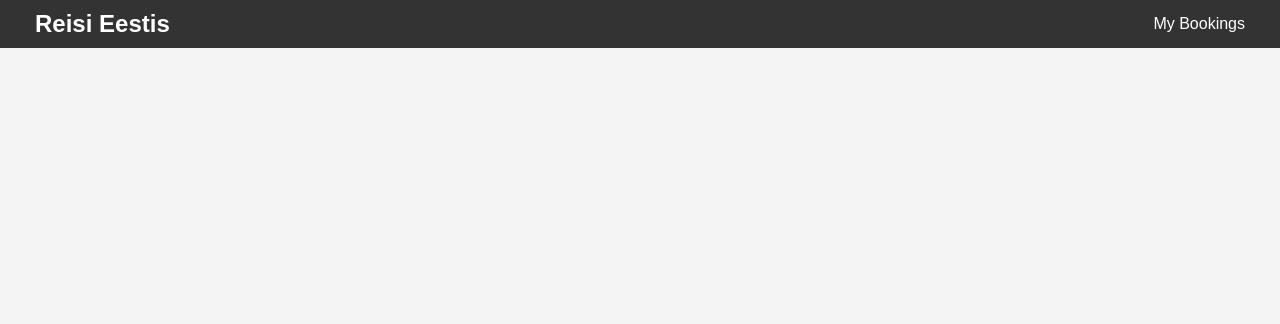
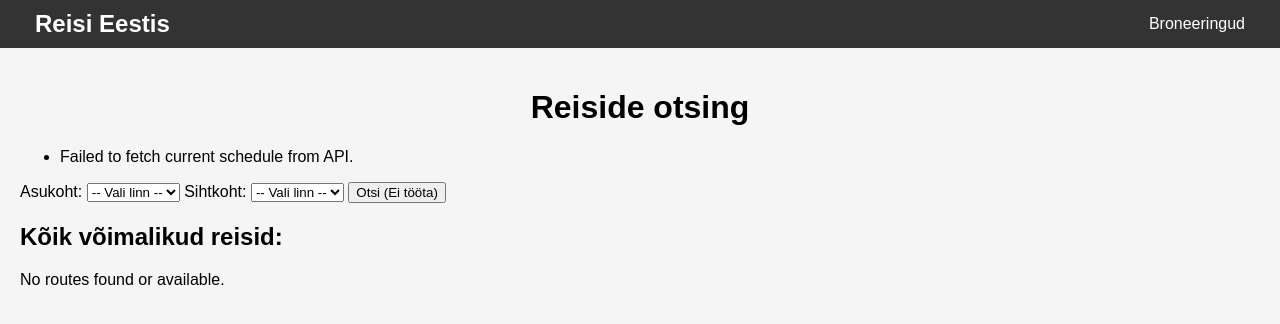
Before and after one commit to R-Kanne/-Novater-Reisi-Eestis, a Flask app: page / in a window 1280 px wide. Shown: the top 324 px of the page. Run offline with Flask 3, Linux system fonts and the light colour scheme.

Commit message:
Frontend main page implementation with some styling

```diff
--- a/app.py
+++ b/app.py
@@ -127,10 +127,17 @@
 
 @app.route('/', methods=['GET','POST'])
 def index():
-    all_routes = get_current_routes_data()
-    if request.method == 'POST':
-        return render_template("index.html")
-    return render_template('index.html')
+    all_routes = get_current_routes_data() # Getting current routes data
+
+    departure_cities, arrival_cities = get_unique_departure_and_arrival_cities(all_routes) # getting valid cities
+
+    return render_template(
+        'index.html',
+        routes=all_routes, # Pass all routes to display
+        request=request, # Keep for future form handling
+        departure_cities=departure_cities,
+        arrival_cities=arrival_cities
+    )
 
 @app.route('/bookings', methods=['GET''POST'])
 def book_route():
--- a/static/styles.css
+++ b/static/styles.css
@@ -1,10 +1,14 @@
-
 body
 {
     font-family: Arial, sans-serif;
     margin: 0;
-    background-color: #f4f4f4;
+    background-color: whitesmoke;
 }
+
+h1:first-of-type {
+    text-align: center;
+}
+
 .navbar
 {
     display: flex;
@@ -14,6 +18,7 @@
     padding: 10px 20px;
     color: white;
 }
+
 .navbar a
 {
     color: white;
@@ -22,10 +27,12 @@
     border-radius: 4px;
     transition: background-color 0.3s ease;
 }
+
 .navbar a:hover
 {
     background-color: #575757;
 }
+
 .navbar-brand
 {
     font-size: 1.5em;
@@ -41,3 +48,22 @@
 {
     padding: 20px;
 }
+
+.route-item
+{
+    background-color:beige;
+    border: 1px solid gray;
+    padding: 10px;
+    margin-bottom: 10px;
+
+}
+
+.route-item > p
+{
+    font-size: large;
+}
+
+.route-item > ul > li
+{
+  margin-bottom: 10px;
+}
--- a/templates/index.html
+++ b/templates/index.html
@@ -1,7 +1,91 @@
 {% extends "layout.html" %}
 
-{% block title %}Reisi Eestis{% endblock %}
+{% block title %}Bus Schedule Search{% endblock %}
 
 {% block content %}
+    <h1>Reiside otsing</h1>
+
+    {% with messages = get_flashed_messages(with_categories=true) %}
+      {% if messages %}
+        <ul class="flashes">
+        {% for category, message in messages %}
+          <li class="{{ category }}">{{ message }}</li>
+        {% endfor %}
+        </ul>
+      {% endif %}
+    {% endwith %}
+
+    <form action="{{ url_for('index') }}" method="GET">
+        <label for="from_city">Asukoht:</label>
+        <select name="from_city" id="from_city">
+            <option value="">-- Vali linn --</option>
+            {% for city in departure_cities %}
+                <option value="{{ city }}" {% if request.args.get('from_city') == city %}selected{% endif %}>
+                    {{ city }}
+                </option>
+            {% endfor %}
+        </select>
+
+        <label for="to_city">Sihtkoht:</label>
+        <select name="to_city" id="to_city">
+            <option value="">-- Vali linn --</option>
+            {% for city in arrival_cities %}
+                <option value="{{ city }}" {% if request.args.get('to_city') == city %}selected{% endif %}>
+                    {{ city }}
+                </option>
+            {% endfor %}
+        </select>
+
+        <button type="submit">Otsi (Ei tööta)</button>
+    </form>
+
+    <h2>Kõik võimalikud reisid:</h2>
+    {% if routes %}
+        {% for route in routes %}
+            <div class="route-item">
+                <p>
+                    {# Accessing 'from' and 'to' data with default values #}
+                    <strong>{{ route.get('from', {}).get('name', 'Unknown From') }}</strong> -
+                    <strong>{{ route.get('to', {}).get('name', 'Unknown To') }}</strong>
+
+                    {# Display distance if available #}
+                    {% if route.get('distance') is not none %}
+                        | Distants: {{ route.get('distance') }} km
+                    {% endif %}
+                </p>
+                <ul>
+                    {# Iterate through trips and accessing data with default values #}
+                    {% for schedule in route.get('schedule', []) %}
+                        <li>
+                            {# Access company name from schedule.company.state #}
+                            Firma: <strong>{{ schedule.get('company', {}).get('state', 'N/A') }}</strong> |
+
+                            {# Directly display the full date string for now #}
+                            Väljasõit: {{ schedule.get('start', {}).get('date', 'N/A') }} |
+                            Kohal: {{ schedule.get('end', {}).get('date', 'N/A') }} |
+
+                            Hind: €{{ schedule.get('price', 0) | round(2) }}
+
+                            <form action="{{ url_for('book_route') }}" method="POST" style="display:inline; margin-left: 10px;">
+                                <input type="hidden" name="route_id" value="{{ route.id | default('') }}">
+                                <input type="hidden" name="schedule_id" value="{{ schedule.id | default('') }}">
+                                <input type="hidden" name="from_city" value="{{ route.get('from', {}).get('name', '') }}">
+                                <input type="hidden" name="to_city" value="{{ route.get('to', {}).get('name', '') }}">
+                                <input type="hidden" name="company_name" value="{{ schedule.get('company', {}).get('state', '') }}">
+                                <input type="hidden" name="price" value="{{ schedule.get('price', 0) }}">
+
+                                <input type="hidden" name="first_name" value="Test">
+                                <input type="hidden" name="last_name" value="User">
+
+                                <button type="submit">Broneeri</button>
+                            </form>
+                        </li>
+                    {% endfor %}
+                </ul>
+            </div>
+        {% endfor %}
+    {% else %}
+        <p>No routes found or available.</p>
+    {% endif %}
 
 {% endblock %}
--- a/templates/layout.html
+++ b/templates/layout.html
@@ -14,7 +14,7 @@
                 <a href="{{ url_for('index') }}" class="navbar-brand">Reisi Eestis</a>
             </div>
             <div class="navbar-right">
-                <a href="{{ url_for('book_route') }}">My Bookings</a>
+                <a href="{{ url_for('book_route') }}">Broneeringud</a>
             </div>
         </nav>
     </header>
```
